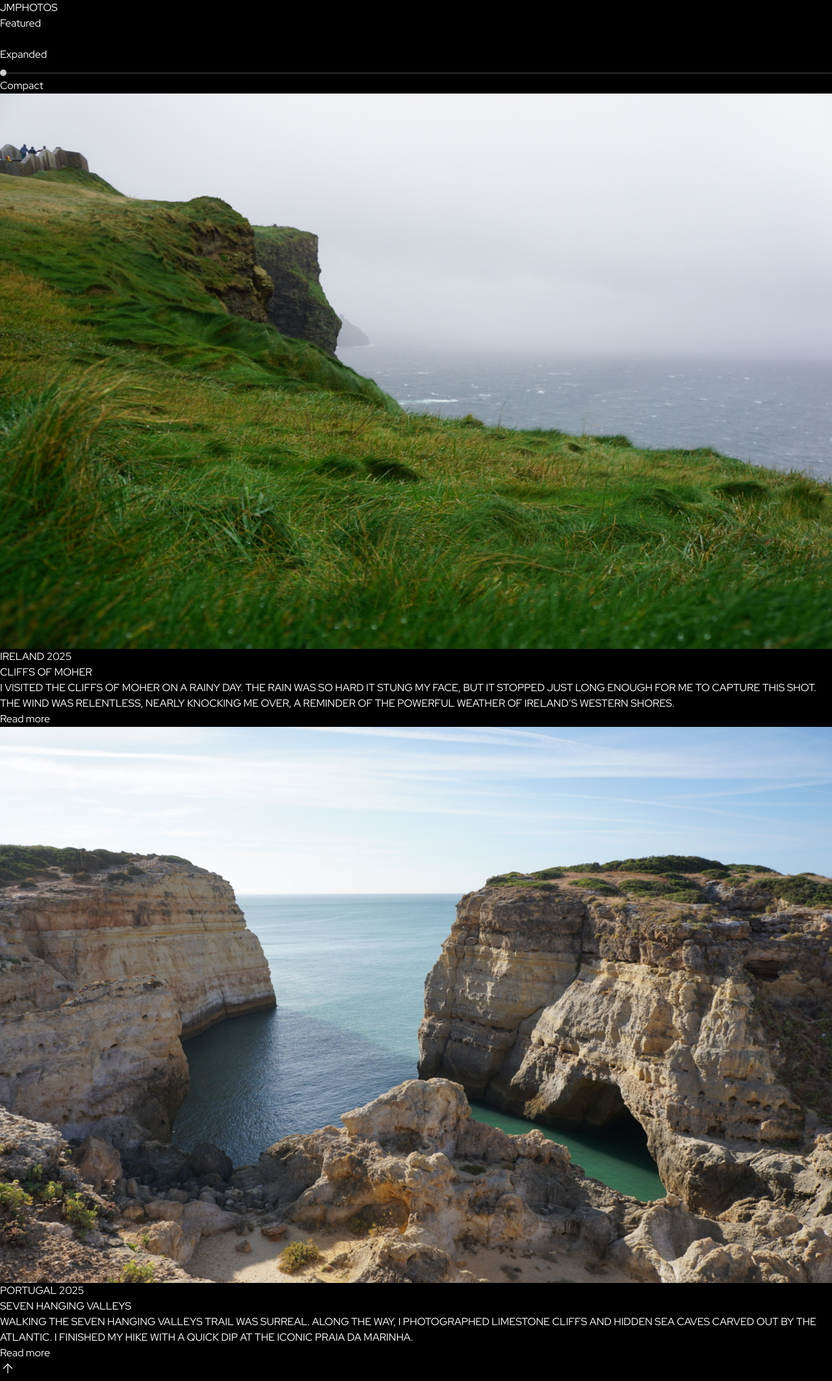
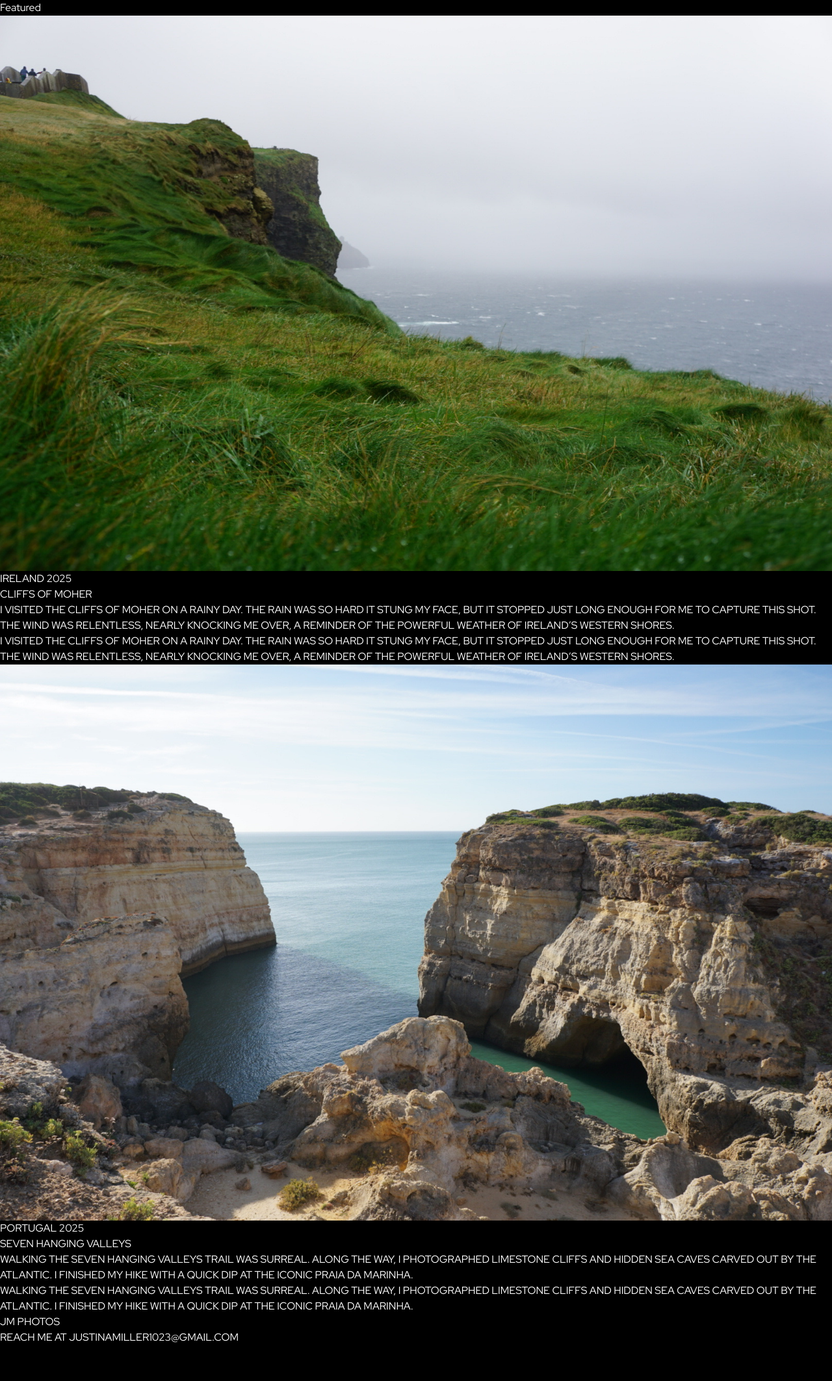
Before and after one commit to samanthacabrera/photofolio, a React (Vite) app: page /photofolio/featured in a window 1280 px wide. Shown: the whole page at 65% size. After the commit the page ends 2071 px from the top, so only its background shows below. Built offline with nearby package versions, Linux system fonts and the light colour scheme.

Commit message:
add simple Footer

```diff
--- a/src/About.jsx
+++ b/src/About.jsx
@@ -3,7 +3,6 @@ import Transition from "./Transition";
 import { useRef } from "react";
 
 function About() {
-  const email = "justinamiller1023@gmail.com";
   const ref = useRef(null);
 
   const { scrollYProgress } = useScroll({
@@ -46,7 +45,7 @@ function About() {
           className="text-left leading-relaxed tracking-wide normal-case space-y-4"
         >
           <motion.p variants={item}>
-            Based in Utrecht, Netherlands.
+            I am a photographer based in Utrecht, Netherlands.
           </motion.p>
 
           <motion.p variants={item}>
@@ -57,20 +56,6 @@ function About() {
           <motion.p variants={item}>
             I am self-taught and began photographing in 2020. All photos are
             captured with a Sony Alpha a6000 under natural light.
-          </motion.p>
-
-          <motion.p variants={item}>
-            You can reach me at
-            <motion.a
-              href={`mailto:${email}`}
-              whileHover={{
-                opacity: 0.8,
-              }}
-              className="italic inline-block pl-2"
-            >
-              {email}
-            </motion.a>
-            .
           </motion.p>
         </motion.div>
 
--- a/src/App.jsx
+++ b/src/App.jsx
@@ -4,6 +4,7 @@ import Hero from "./Hero";
 import Featured from "./Featured";
 import Gallery from "./Gallery";
 import About from "./About";
+import Footer from "./Footer";
 
 export default function App() {
   return (
@@ -27,6 +28,7 @@ export default function App() {
           element={<About />}
         />
       </Routes>
+      <Footer />
     </BrowserRouter>
   );
 }
--- a/src/Featured.jsx
+++ b/src/Featured.jsx
@@ -1,87 +1,27 @@
-import { useState, useEffect } from "react";
 import { motion } from "framer-motion";
 import photos from "./photos";
 import Transition from "./Transition";
-import ScrollToTop from "./ScrollToTop";
 
 function Featured() {
   const featuredPhotos = photos.filter((photo) => photo.featured);
-
-  const [openId, setOpenId] = useState(null);
-  const [layoutValue, setLayoutValue] = useState(1);
-  const isCompact = layoutValue === 2;
-
-  const toggle = (id) => setOpenId((prev) => (prev === id ? null : id));
-
-  useEffect(() => {
-    if (layoutValue === 2) setOpenId(null);
-  }, [layoutValue]);
 
   return (
     <>
       <Transition>
         <section className="flex flex-col min-h-screen max-w-7xl mx-6 md:mx-auto py-12">
-
-          {/* Layout Toggle */}
-          <div className="hidden md:flex items-center w-fit gap-4 mb-12">
-            <button
-              onClick={() => setLayoutValue(1)}
-              className={`text-xs uppercase tracking-widest transition-opacity ${
-                layoutValue === 1 ? "opacity-100" : "opacity-60 hover:opacity-100"
-              }`}
-            >
-              Expanded
-            </button>
-            <div className="relative flex items-center w-24">
-              <div
-                className="absolute inset-0 z-10 cursor-pointer"
-                onClick={(e) => {
-                  const rect = e.currentTarget.getBoundingClientRect();
-                  const clickX = e.clientX - rect.left;
-                  setLayoutValue(clickX < rect.width / 2 ? 1 : 2);
-                }}
-              />
-              <input
-                type="range"
-                min={1}
-                max={2}
-                step={1}
-                value={layoutValue}
-                onChange={(e) => setLayoutValue(Number(e.target.value))}
-                className="w-24 h-1 rounded-full bg-white/50 accent-white cursor-pointer transition-all duration-300 ease-in-out hover:bg-white/80 focus:outline-none relative z-20"
-                style={{ WebkitAppearance: "none", appearance: "none", touchAction: "pan-x" }}
-              />
-            </div>
-            <button
-              onClick={() => setLayoutValue(2)}
-              className={`text-xs uppercase tracking-widest transition-opacity ${
-                layoutValue === 2 ? "opacity-100" : "opacity-60 hover:opacity-100"
-              }`}
-            >
-              Compact
-            </button>
-          </div>
-
-          {/* Featured List */}
           <ul className="w-full flex flex-col gap-12 md:gap-60 py-6">
             {featuredPhotos.map((photo, index) => {
-              const isOpen = openId === photo.id;
-              const expandedActive = !isCompact || isOpen;
-              const reverse = !isCompact && index % 2 === 1;
+              const reverse = index % 2 === 1;
 
               return (
                 <li key={photo.id} className="pb-12">
                   <div
-                    className={`flex flex-col md:flex-row transition-all duration-500 ease-in-out ${
-                      !isCompact && reverse ? "md:flex-row-reverse" : ""
-                    } gap-6 md:gap-10`}
+                    className={`flex flex-col md:flex-row gap-6 md:gap-10 ${
+                      reverse ? "md:flex-row-reverse" : ""
+                    }`}
                   >
                     {/* Image */}
-                    <div
-                      className={`overflow-hidden transition-all duration-500 ease-in-out w-full md:w-3/4 ${
-                        expandedActive ? "h-[75vh]" : "h-48 md:h-[75vh]"
-                      }`}
-                    >
+                    <div className="overflow-hidden w-full md:h-[75vh]">
                       <img src={photo.src} alt={photo.desc} className="h-full w-full object-cover" />
                     </div>
 
@@ -93,27 +33,19 @@ function Featured() {
                       <h3 className="tracking-widest font-medium mb-4">{photo.desc}</h3>
 
                       {photo.featuredText && (
-                        <>
-                          <p className="hidden md:block normal-case text-sm md:text-base tracking-wide leading-loose">
-                            {photo.featuredText}
-                          </p>
-                          <button
-                            className="md:hidden self-start text-xs uppercase tracking-widest opacity-60 hover:opacity-100 transition"
-                            onClick={() => toggle(photo.id)}
-                          >
-                            {isOpen ? "Close" : "Read more"}
-                          </button>
-                        </>
+                        <p className="hidden md:block normal-case text-sm md:text-base tracking-wide leading-loose">
+                          {photo.featuredText}
+                        </p>
                       )}
                     </div>
                   </div>
 
-                  {photo.featuredText && isOpen && (
+                  {photo.featuredText && (
                     <motion.div
                       initial={{ opacity: 0 }}
                       animate={{ opacity: 1 }}
                       transition={{ duration: 0.3 }}
-                      className="md:hidden mt-4 text-center"
+                      className="md:hidden"
                     >
                       <p className="normal-case text-sm tracking-wide leading-loose">{photo.featuredText}</p>
                     </motion.div>
@@ -124,7 +56,6 @@ function Featured() {
           </ul>
         </section>
       </Transition>
-      <ScrollToTop />
     </>
   );
 }
--- /dev/null
+++ b/src/Footer.jsx
@@ -0,0 +1,27 @@
+export default function Footer() {
+  return (
+    <footer className="w-full h-screen opacity-80 flex items-end">
+      <div className="max-w-8xl mx-auto p-4 w-full relative">
+
+        <div className="relative md:absolute md:bottom-4 md:left-6 left-1/2 transform -translate-x-1/2 md:translate-x-0 flex flex-col items-center md:items-start pb-6 md:pb-0">
+          <h1 className="text-5xl font-bold leading-none select-none">
+            JM Photos
+          </h1>
+        </div>
+
+        <div className="relative md:absolute md:bottom-4 md:right-6 left-1/2 transform -translate-x-1/2 md:translate-x-0 text-sm md:text-base tracking-widest text-center md:text-right">
+          <p>
+            Reach me at{" "}
+            <a
+              href="mailto:justinamiller1023@gmail.com"
+              className="transition hover:border-b border-white/50 pb-1"
+            >
+              justinamiller1023@gmail.com
+            </a>
+          </p>
+        </div>
+
+      </div>
+    </footer>
+  );
+}
--- a/src/Gallery.jsx
+++ b/src/Gallery.jsx
@@ -2,7 +2,6 @@ import { useMemo, useState } from "react";
 import photos from "./photos";
 import Lightbox from "./Lightbox";
 import Transition from "./Transition";
-import ScrollToTop from "./ScrollToTop";
 
 const groupPhotosByLocationAndYear = (items) =>
   items.reduce((acc, { location, year, ...rest }) => {
@@ -155,7 +154,6 @@ function Gallery() {
       )}
     </section>
     </Transition>
-    <ScrollToTop />
     </>
   );
 }
--- a/src/Header.jsx
+++ b/src/Header.jsx
@@ -29,14 +29,14 @@ function DropdownMenu({ open, onClose, onNavigate }) {
 
   return (
     <div
-      className="dropdown-menu absolute left-1/2 -translate-x-1/2 top-full mt-4 w-screen h-[95vh] bg-black p-8 flex flex-col items-center text-2xl md:text-3xl tracking-[0.15em] font-medium z-50"
+      className="dropdown-menu absolute left-1/2 -translate-x-1/2 top-full mt-4 w-screen h-[95vh] bg-black p-8 flex flex-col items-center text-2xl tracking-[0.15em] font-medium z-50"
     >
       {MENU_ITEMS.map((item) => (
         <Link
           key={item.label}
           to={item.path}
           onClick={onNavigate}
-          className="py-4 hover:opacity-50 hover:-translate-y-2 transition-all duration-200"
+          className="py-4 opacity-50 hover:opacity-90 hover:-translate-y-1 transition-all duration-200"
         >
           {item.label}
         </Link>
@@ -44,7 +44,7 @@ function DropdownMenu({ open, onClose, onNavigate }) {
 
       <button
         onClick={onClose}
-        className="absolute bottom-8 left-1/2 -translate-x-1/2 text-5xl font-light hover:opacity-50 transition-opacity duration-200"
+        className="absolute bottom-8 left-1/2 -translate-x-1/2 text-5xl font-light opacity-50 hover:opacity-90 transition-opacity duration-200"
         aria-label="Close menu"
       >
         ×
@@ -99,7 +99,7 @@ export default function Header() {
 
   return (
     <header className="header sticky top-0 z-50 w-screen h-[10vh] bg-black flex items-center justify-center text-[10px] md:text-sm tracking-[0.2em] relative">
-      {!menuOpen && (
+      {/* {!menuOpen && (
       <div className="hidden md:flex absolute left-6">
         <Link
           to="/photofolio/"
@@ -109,7 +109,7 @@ export default function Header() {
           <span className="font-medium">JM</span>Photos
         </Link>
       </div>
-      )}
+      )} */}
 
       {/* Page Title / Dropdown Menu */}
       {currentTitle && (
@@ -140,7 +140,7 @@ export default function Header() {
       )}
 
       {/* Light/Dark Toggle  */}
-      {!menuOpen && (
+      {/* {!menuOpen && (
         <div className="hidden md:flex absolute right-6">
           <button
             onClick={() => setIsLight(!isLight)}
@@ -184,7 +184,7 @@ export default function Header() {
             )}
           </button>
         </div>
-      )}
+      )} */}
     </header>
   );
 }
```
